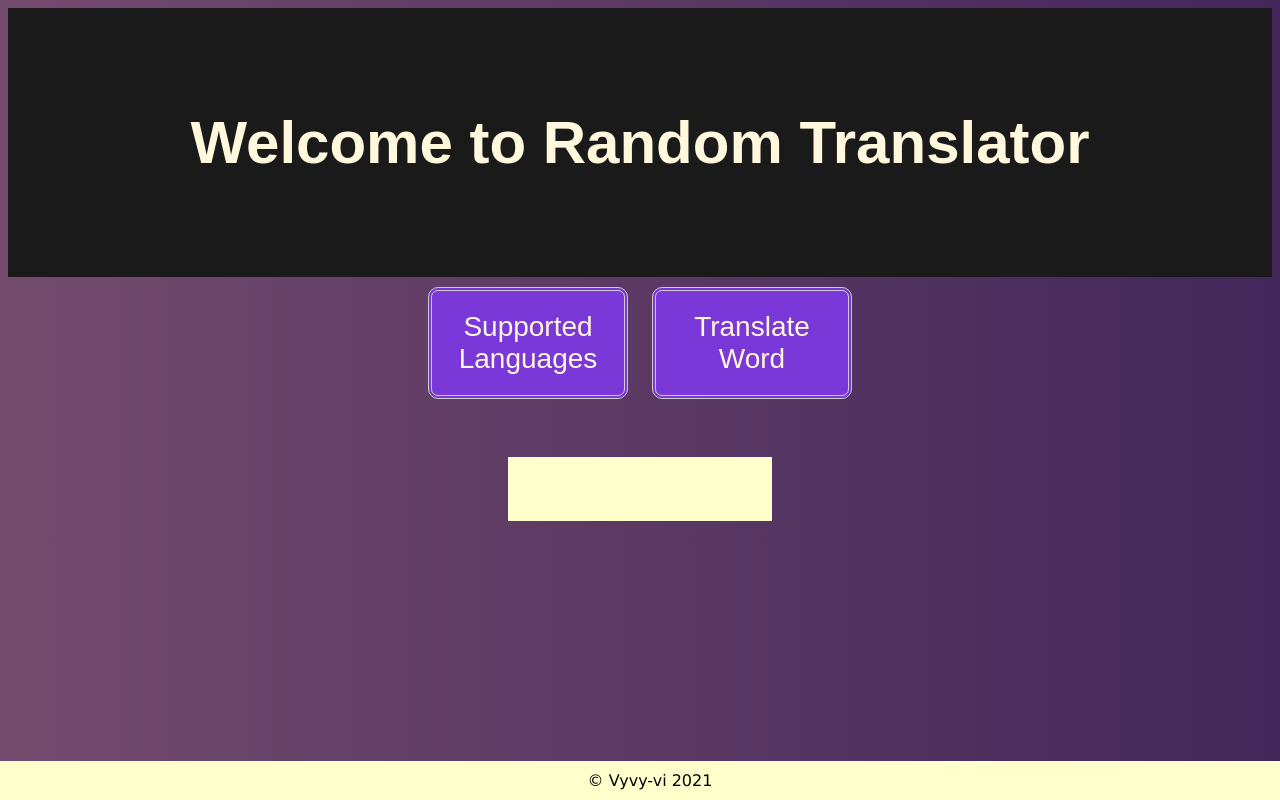
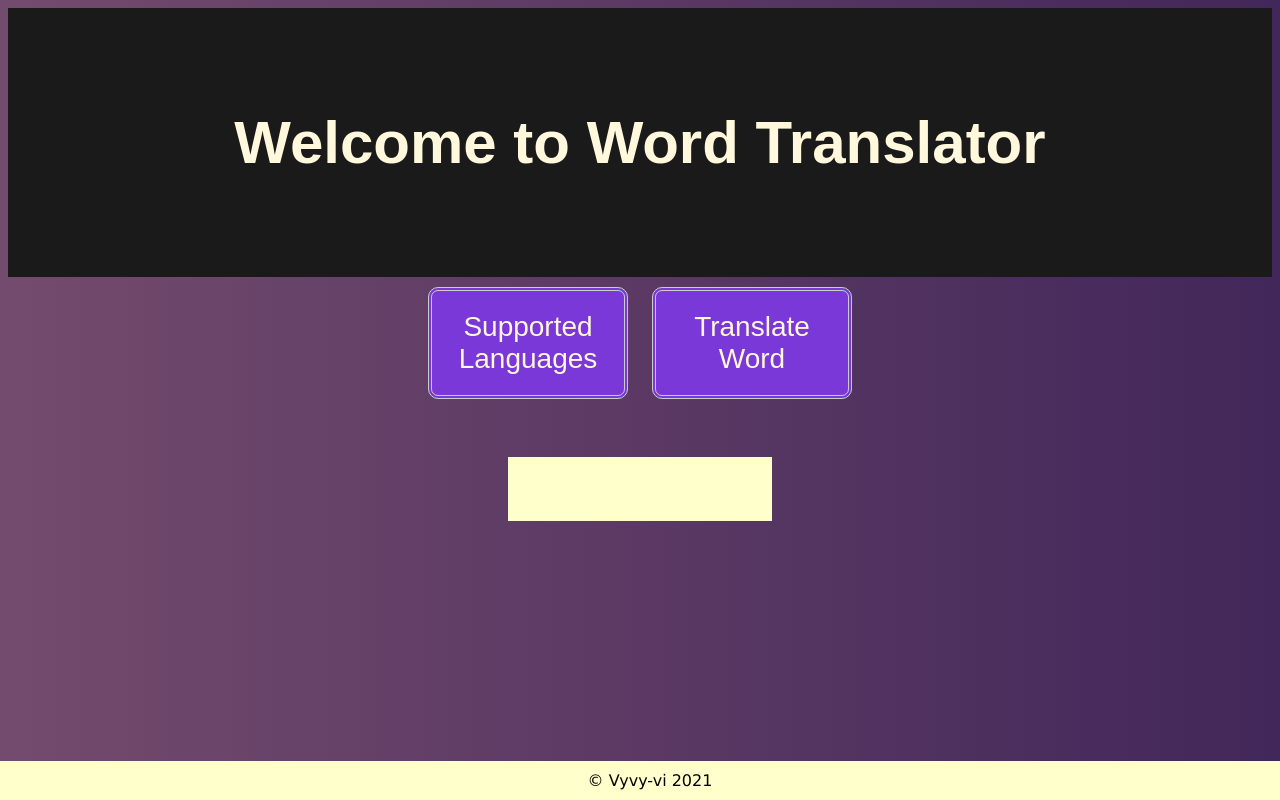
Before and after one commit to Vyvy-vi/MLH_Translate_api, a website: page index.html in a window 1280 px wide. Drawn offline with Linux system fonts and the light colour scheme; a web font is replaced by a local one.

Commit message:
Update index.html

```diff
--- a/index.html
+++ b/index.html
@@ -8,7 +8,7 @@
 </head>
 <body>
     <div id="header">
-        <h1>Welcome to Random Translator</h1>
+        <h1>Welcome to Word Translator</h1>
     </div>
     <div align="center">
         <button class="list-button">Supported Languages</button>
```
